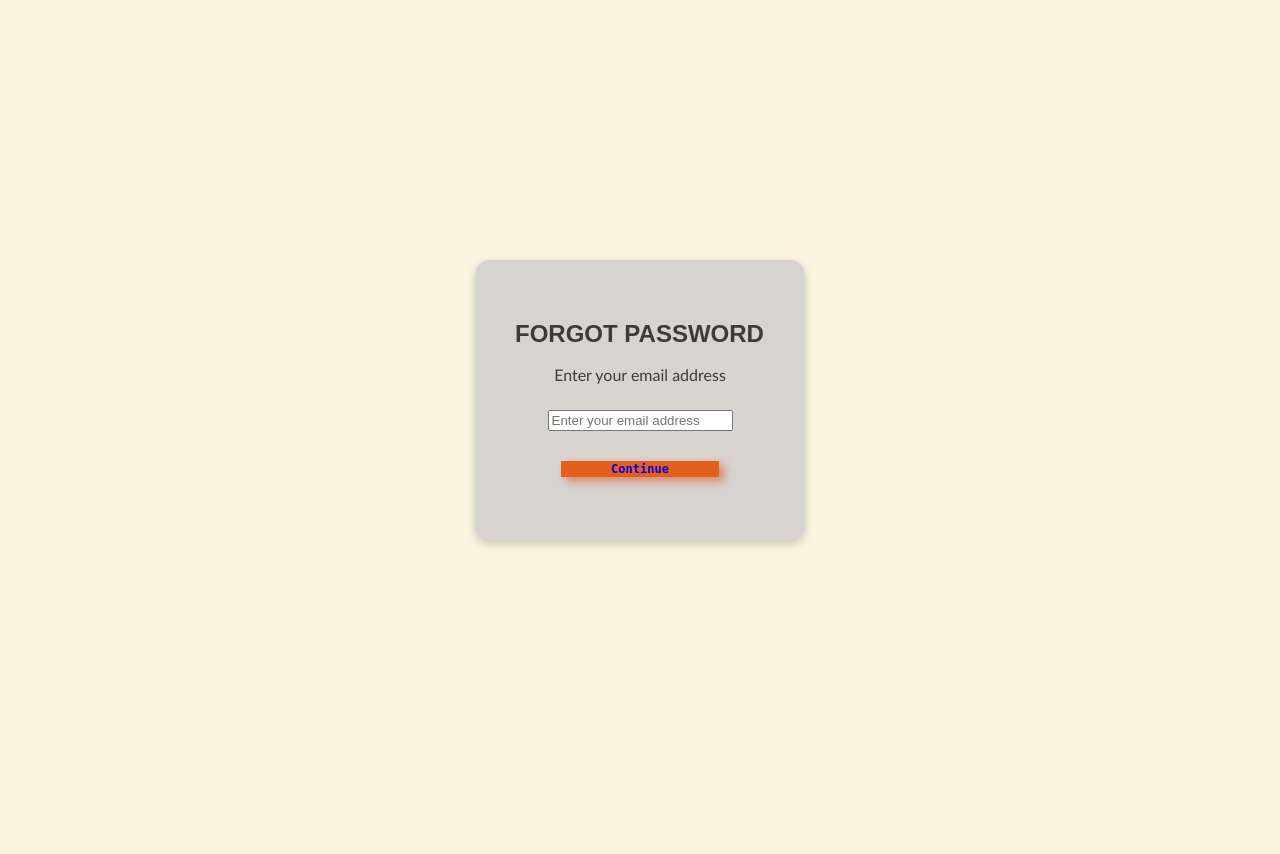
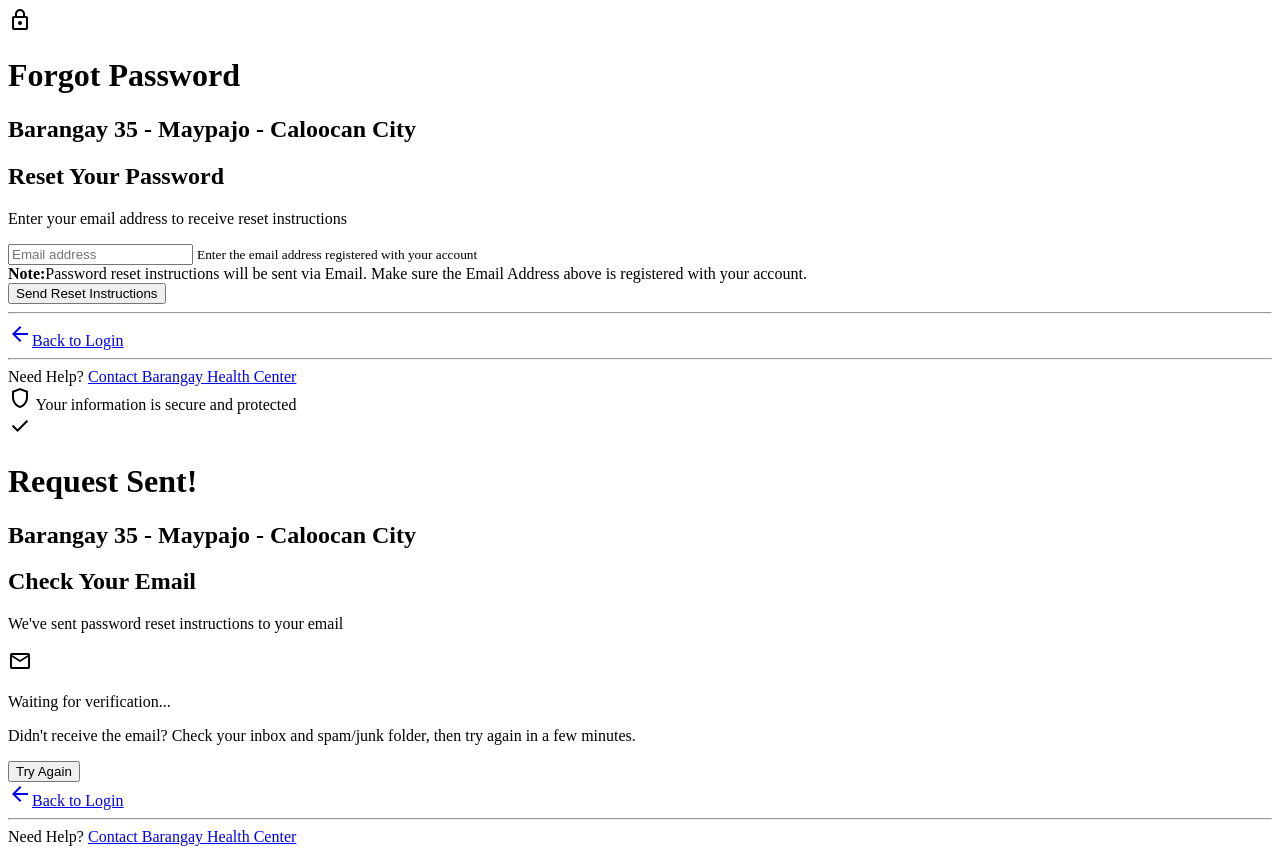
Before and after one commit to Kazuhisaa/Medicine-Request-and-Management-System-, a PHP site: page /forgotpassword.php in a window 1280 px wide. Before the commit the page ends 547 px from the top, so only its background shows below. Run offline with PHP 8.4, Linux system fonts and the light colour scheme; some libraries are stand-ins or nearby versions.

Commit message:
Update forgotpassword.php

```diff
--- a/forgotpassword.php
+++ b/forgotpassword.php
@@ -1,20 +1,168 @@
 <!DOCTYPE html>
 <html lang="en">
+<head>
+  <meta charset="UTF-8" />
+  <meta name="viewport" content="width=device-width, initial-scale=1.0"/>
+  <title>Forgot Password</title>
+  <link rel="stylesheet" href="forgetpassword.css">
+  <link href="https://fonts.googleapis.com/css2?family=Roboto:wght@400;500;700&display=swap" rel="stylesheet">
+  <script src="https://cdn.jsdelivr.net/npm/sweetalert2@11"></script>
+  <link rel="stylesheet" href="https://fonts.googleapis.com/css2?family=Material+Symbols+Outlined&display=swap" />
 
-<head>
-    <meta charset="UTF-8">
-    <meta name="viewport" content="width=device-width, initial-scale=1.0">
-    <title>FORGOT PASSWORD</title>
-    <link rel="stylesheet" href="/public/css/forgotpass.css">
 </head>
+<body>
+  <div class="container">
+    <div id="form-container" class="card-container">
 
-<body>
-    <div class="Forgot">
-        <h1 class="fpass">FORGOT PASSWORD</h1>
-        <p>Enter your email address</p>
-        <div class="labil"> <input type="email" placeholder="Enter your email address"></div>
-        <button class="Continue"><strong><a href="newpass.php">Continue</a> </strong></button>
+      <div class="header">
+            <div class="logo">
+<span class="material-symbols-outlined">
+lock
+</span>
     </div>
+        <h1>Forgot Password</h1>
+        <h2>Barangay 35 - Maypajo - Caloocan City</h2>
+      </div>
+
+
+      <div class="card">
+        <h2>Reset Your Password</h2>
+        <p>Enter your email address to receive reset instructions</p>
+
+        <form id="forgotForm">
+          <div class="form-group">
+            <input type="email" id="email" placeholder="Email address" required>
+            <small>Enter the email address registered with your account</small>
+          </div>
+
+          <div class="note">
+            <strong>Note:</strong>Password reset instructions will be sent via Email. Make sure the Email Address above is registered with your account.
+          </div>
+
+          <button type="submit" id="submitBtn">Send Reset Instructions</button>
+        </form>
+        <hr>
+
+        <div class="back">
+        <a href="login.html"><span class="material-symbols-outlined">arrow_back</span>Back to Login</a>
+      </div>
+
+      <hr>
+
+      <div class="help">
+        Need Help? <a href="#">Contact Barangay Health Center</a>
+      </div>
+    </div>
+
+    <div class="footer-msg">
+      <span class="material-symbols-outlined">shield</span>
+      Your information is secure and protected
+    </div>
+  </div>
+
+    <!-- Success Screen -->
+    <div id="success-container" class="card-container hidden">
+      <div class="header">
+         <div class="logo">
+       <span class="material-symbols-outlined">
+check
+</span>
+        </div>
+
+        <h1>Request Sent!</h1>
+        <h2>Barangay 35 - Maypajo - Caloocan City</h2>
+      </div>
+
+      <div class="card">
+        <h2>Check Your Email</h2>
+        <p>We've sent password reset instructions to your email</p>
+
+        <div class="success-box">
+          <div class="icon-wrapper">
+            <div class="ping"></div>
+            <div class="icon"><span class="material-symbols-outlined">
+mail
+</span></div>
+          </div>
+          <p id="maskedEmail"></p>
+          <div class="waiting">Waiting for verification<span class="dots">...</span></div>
+        </div>
+
+        <p class="info">
+          Didn't receive the email? Check your inbox and spam/junk folder, then try again in a few minutes.
+        </p>
+
+        <button id="tryAgainBtn" class="outline-btn">Try Again</button>
+
+        <div class="back">
+        <a href="login.html"><span class="material-symbols-outlined">arrow_back</span>Back to Login</a>
+      </div>
+
+      <hr>
+
+      <div class="help">
+        Need Help? <a href="#">Contact Barangay Health Center</a>
+      </div>
+    </div>
+      </div>
+    </div>
+  </div>
+
+  <script>
+    function maskEmail(value) {
+      const [local, domain] = value.split("@");
+      if (!domain) return value;
+      if (local.length <= 2) {
+        return `${local[0] ?? ""}***@${domain}`;
+      }
+      const first = local[0];
+      const last = local[local.length - 1];
+      const stars = "*".repeat(Math.max(3, local.length - 2));
+      return `${first}${stars}${last}@${domain}`;
+    }
+
+    const form = document.getElementById("forgotForm");
+    const formContainer = document.getElementById("form-container");
+    const successContainer = document.getElementById("success-container");
+    const maskedEmailEl = document.getElementById("maskedEmail");
+    const tryAgainBtn = document.getElementById("tryAgainBtn");
+    const submitBtn = document.getElementById("submitBtn");
+
+    form.addEventListener("submit", function (e) {
+      e.preventDefault();
+
+      const email = document.getElementById("email").value.trim();
+
+      if (!email) {
+        alert("Please enter your email");
+        return;
+      }
+
+      const emailRegex = /^[^\s@]+@[^\s@]+\.[^\s@]+$/;
+      if (!emailRegex.test(email)) {
+        alert("Please enter a valid email address");
+        return;
+      }
+
+      submitBtn.disabled = true;
+      submitBtn.innerText = "Sending...";
+
+      setTimeout(() => {
+        submitBtn.disabled = false;
+        submitBtn.innerText = "Send Reset Instructions";
+        formContainer.classList.add("hidden");
+        successContainer.classList.remove("hidden");
+        maskedEmailEl.innerText =
+          "An email with password reset instructions has been sent to " +
+          maskEmail(email) + ".";
+      }, 2000);
+    });
+
+    tryAgainBtn.addEventListener("click", () => {
+      formContainer.classList.remove("hidden");
+      successContainer.classList.add("hidden");
+      document.getElementById("email").value = "";
+    });
+  </script>
 </body>
-
 </html>
```
